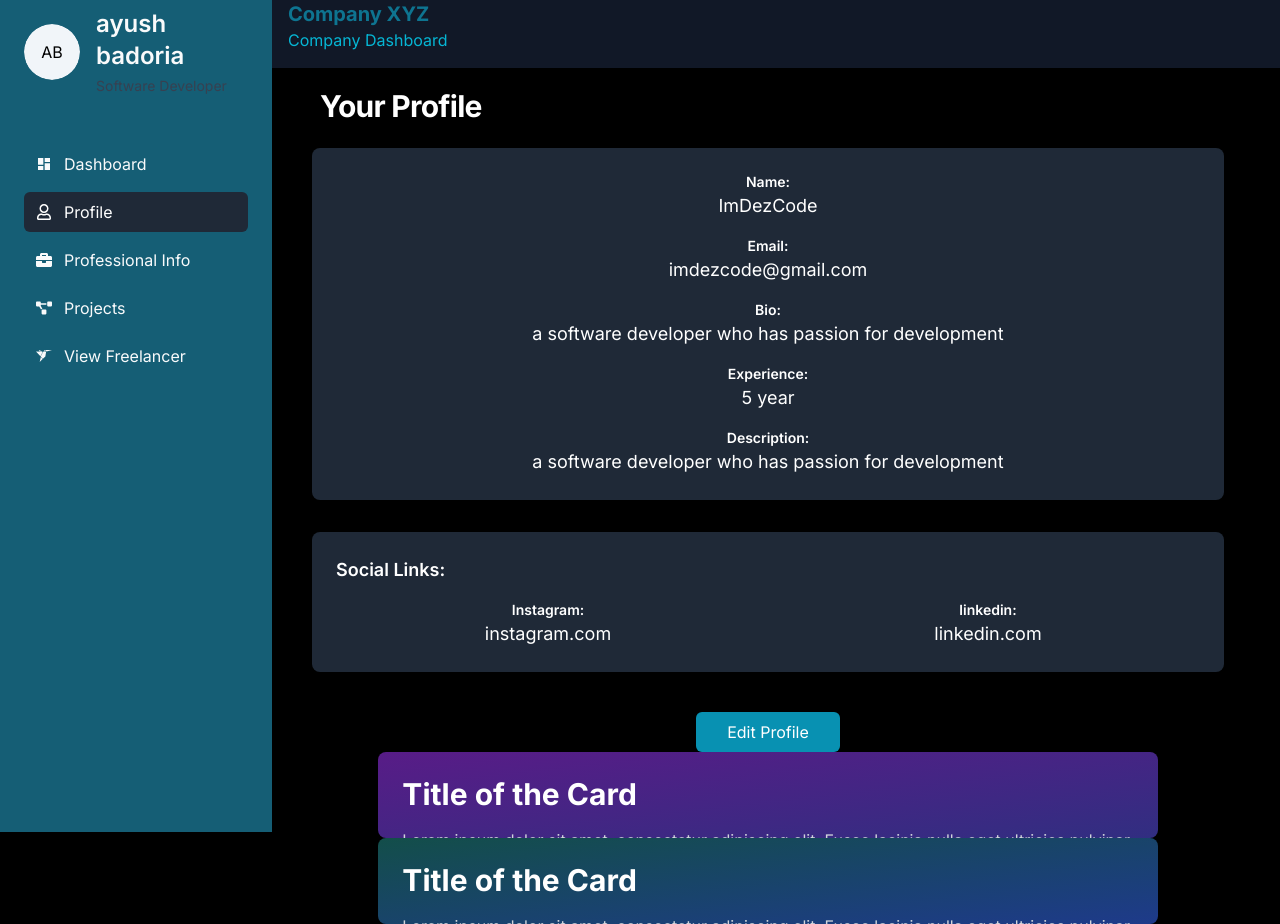
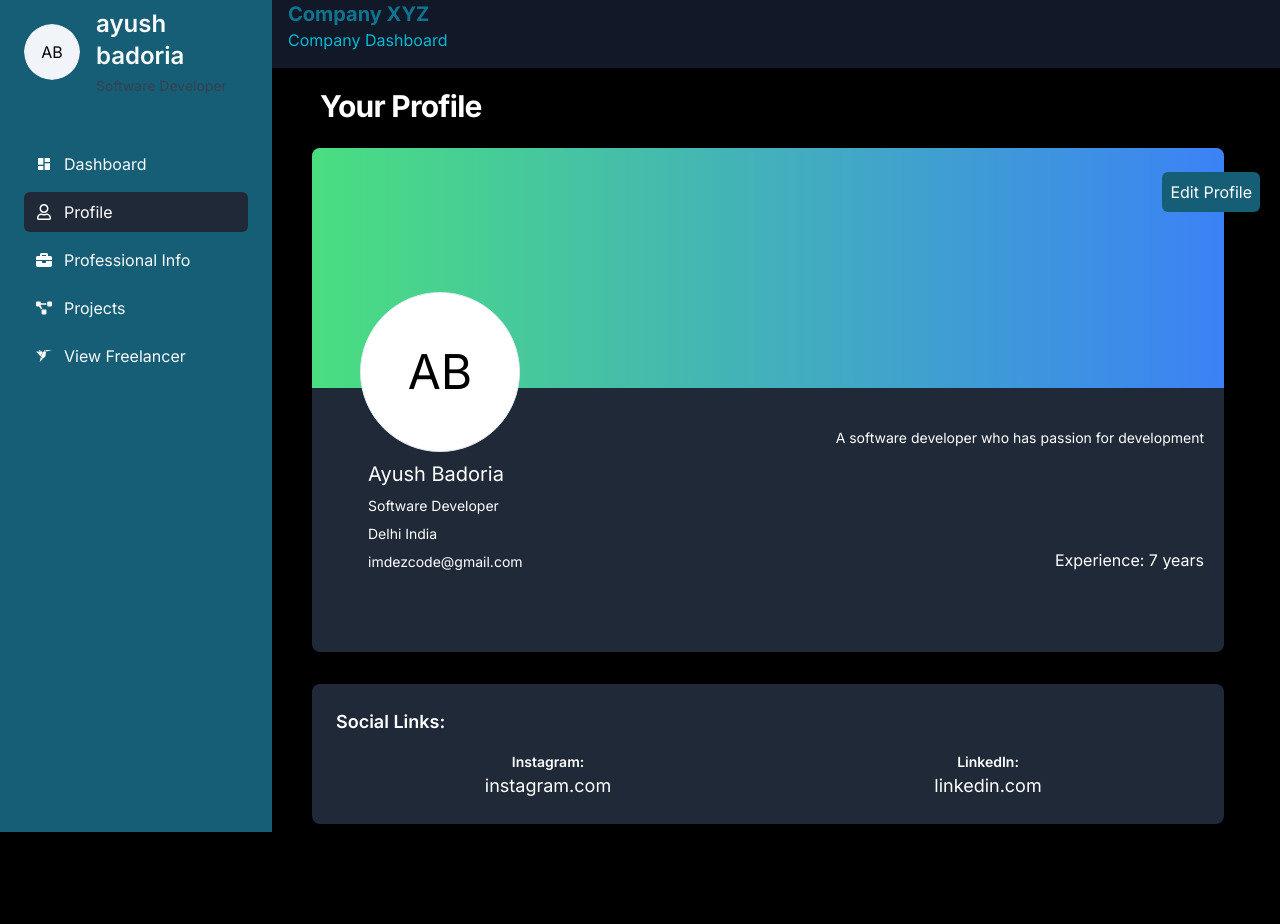
Before and after one commit to Aayushchauhan05/WorkNest, a Next.js app in the folder clientside/: page /companydashboard/personalinfo in a window 1280 px wide. Shown: the part 80-1004 px from the top of the page. After the commit the page ends 928 px from the top, so only its background shows below. Built offline with nearby package versions, Linux system fonts and the light colour scheme.

Commit message:
profile redsigned

```diff
--- a/clientside/src/Pagecomponents/Navbar.js
+++ b/clientside/src/Pagecomponents/Navbar.js
@@ -71,7 +71,7 @@ function Navbar() {
           )}
         </div>
         <button className="text-white md:hidden" onClick={toggleMenu}>
-        <IoMdMenu size={30}  color="white" />
+        <IoMdMenu size={30}   color="white" />
         </button>
         {isMenuOpen && (
           <div className="md:hidden h-[30rem] text-2xl p-20 text-white w-screen navlink ml-[-1rem] first:bg-red-500 flex flex-col items-center justify-center mt-[34rem] absolute bg-black">
--- a/clientside/src/app/companydashboard/personalinfo/page.js
+++ b/clientside/src/app/companydashboard/personalinfo/page.js
@@ -2,6 +2,7 @@
 import Link from "next/link";
 import { useState } from "react";
 import VerticalNav from '@/components/VerticalNav/VerticalNav';
+import bannerImg from '../../../../public/banner.jpg'
 
 import Header from "@/components/Header/Header";
 
@@ -33,7 +34,7 @@ function ProfilePage() {
   return (
     <>
       <div className="flex w-full h-screen ">
-        <VerticalNav isMenuOpen={isMenuOpen}   isActive={"profile"} toggleMenu={toggleMenu} isCompanyDashboard={true} userName={"ayush badoria"} userProfession={"Software Developer"} />
+        <VerticalNav isMenuOpen={isMenuOpen} isActive={"profile"} toggleMenu={toggleMenu} isCompanyDashboard={true} userName={"ayush badoria"} userProfession={"Software Developer"} />
         <div className="flex flex-col w-full">
           <Header
             companyName="Company XYZ"
@@ -42,34 +43,32 @@ function ProfilePage() {
             toggleMenu={toggleMenu}
 
           />
-          <div className="container flex flex-col md:pl-64 lg:pl-72 items-center max-h-screen ">
+          <div className="container flex flex-col md:pl-64 lg:pl-72 items-center max-h-screen relative">
 
             <div className="container flex flex-col items-center gap-8 p-6">
               {/* Personal Information Section */}
-              <section className="flex flex-col items-center w-full p-6 space-y-4 text-white bg-gray-800 rounded-lg shadow-lg">
+              <section className="flex flex-col items-center w-full relative h-full space-y-4 text-white bg-gray-800 rounded-lg shadow-lg">
+    <div className="relative bg-gradient-to-r from-green-400 to-blue-500 w-full h-[15rem] rounded-t-lg">
+        <div className="h-40 border bg-white w-40 absolute rounded-full top-36 left-[3.6rem] md:left-12 flex items-center justify-center">
+            <h2 className="text-black text-5xl">AB</h2>
+        </div>
+    </div>
 
-                <div className="flex flex-col items-center w-full">
-                  <p className="text-sm font-semibold">Name:</p>
-                  <span className="text-lg">ImDezCode</span>
-                </div>
-                <div className="flex flex-col items-center w-full">
-                  <p className="text-sm font-semibold">Email:</p>
-                  <span className="text-lg">imdezcode@gmail.com</span>
-                </div>
-                <div className="flex flex-col items-center w-full">
-                  <p className="text-sm font-semibold">Bio:</p>
-                  <span className="text-lg">a software developer who has passion for development</span>
-                </div>
-                <div className="flex flex-col items-center w-full">
-                  <p className="text-sm font-semibold">Experience:</p>
-                  <span className="text-lg">5 year</span>
-                </div>
-                <div className="flex flex-col items-center w-full">
-                  <p className="text-sm font-semibold">Description:</p>
-                  <span className="text-lg">a software developer who has passion for development</span>
-                </div>
+    <div className="pt-6 w-full flex flex-col md:flex-row justify-between pb-20">
+        <div className="md:ml-14 mt-8 flex flex-col gap-2 items-center md:items-start justify-center">
+            <h2 className="text-xl">Ayush Badoria</h2>
+            <p className="text-sm">Software Developer</p>
+            <p className="text-sm">Delhi India</p>
+            <p className="text-sm">imdezcode@gmail.com</p>
+        </div>
 
-              </section>
+        <div className="flex flex-col justify-between gap-2 items-center w-full px-[3rem] pt-2 md:p-0 md:relative">
+            <p className="text-sm md:absolute right-5">A software developer who has passion for development</p>
+            <p className="md:right-5 md:absolute md:bottom-0">Experience: 7 years</p>
+        </div>
+    </div>
+</section>
+
 
               {/* Social Links Section */}
               <section className="flex flex-col items-center justify-center w-full p-6 space-y-4 text-white bg-gray-800 rounded-lg shadow-lg">
@@ -78,11 +77,11 @@ function ProfilePage() {
                   <div className="flex items-center space-x-4">
                     <div className="flex flex-col items-center w-full">
                       <p className="text-sm font-semibold">Instagram:</p>
-                      <a className="text-lg">instagram.com</a>
+                      <a className="text-lg" href="https://instagram.com" target="_blank" rel="noopener noreferrer">instagram.com</a>
                     </div>
                     <div className="flex flex-col items-center w-full">
-                      <p className="text-sm font-semibold">linkedin:</p>
-                      <a className="text-lg">linkedin.com</a>
+                      <p className="text-sm font-semibold">LinkedIn:</p>
+                      <a className="text-lg" href="https://linkedin.com" target="_blank" rel="noopener noreferrer">linkedin.com</a>
                     </div>
                   </div>
                 </div>
@@ -93,44 +92,14 @@ function ProfilePage() {
 
             <button
               onClick={toggleModal}
-              className="items-end px-4 py-2 mt-4 text-white rounded-md w-36 bg-cyan-600 hover:bg-cyan-700"
+              className="items-end px-2 absolute py-2 mt-2 right-5 top-10 text-white rounded-md w-26 bg-cyan-800 hover:bg-cyan-700"
             >
               Edit Profile
             </button>
-            <div class="bg-gradient-to-br from-purple-900 to-indigo-900 rounded-lg shadow-xl overflow-hidden">
-  <div class="p-6">
-    <h2 class="text-3xl font-bold text-white mb-4">Title of the Card</h2>
-    <p class="text-gray-300">Lorem ipsum dolor sit amet, consectetur adipiscing elit. Fusce lacinia nulla eget ultricies pulvinar.</p>
-    <div class="flex items-center mt-6">
-      <img class="w-10 h-10 rounded-full" src="https://via.placeholder.com/50" alt="Avatar"/>
-      <p class="text-sm text-gray-300 ml-2">John Doe</p>
-    </div>
-  </div>
-  <img class="w-full h-32 object-cover object-center" src="https://via.placeholder.com/600x200" alt="Blockchain Image"/>
-  <div class="p-6 flex justify-between items-center">
-    <button class="bg-purple-600 hover:bg-purple-700 text-white py-2 px-4 rounded focus:outline-none focus:ring-2 focus:ring-purple-500">Action</button>
-    <span class="text-xs uppercase font-semibold tracking-wider text-gray-300">May 12, 2024</span>
-  </div>
-</div>
 
-<div class="bg-gradient-to-br from-teal-900 to-blue-900 rounded-lg shadow-xl overflow-hidden">
-  <div class="p-6">
-    <h2 class="text-3xl font-bold text-white mb-4">Title of the Card</h2>
-    <p class="text-gray-300">Lorem ipsum dolor sit amet, consectetur adipiscing elit. Fusce lacinia nulla eget ultricies pulvinar.</p>
-    <div class="flex items-center mt-6">
-      <img class="w-10 h-10 rounded-full" src="https://via.placeholder.com/50" alt="Avatar"/>
-      <p class="text-sm text-gray-300 ml-2">John Doe</p>
-    </div>
-  </div>
-  <img class="w-full h-32 object-cover object-center" src="https://via.placeholder.com/600x200" alt="Blockchain Image"/>
-  <div class="p-6 flex justify-between items-center">
-    <button class="bg-teal-600 hover:bg-teal-700 text-white py-2 px-4 rounded focus:outline-none focus:ring-2 focus:ring-teal-500">Action</button>
-    <span class="text-xs uppercase font-semibold tracking-wider text-gray-300">May 12, 2024</span>
-  </div>
-</div>
           </div>
-        </div>
-      </div>
+        </div >
+      </div >
 
       {isModalOpen && (
         <ModalProfileForm
@@ -138,7 +107,8 @@ function ProfilePage() {
           onClose={toggleModal}
           onUpdate={handleProfileUpdate}
         />
-      )}
+      )
+      }
     </>
   );
 }
@@ -221,9 +191,6 @@ function ModalProfileForm({ profile, onClose, onUpdate }) {
             >
               Save
             </button>
-
-
-
           </div>
         </form>
       </div>
```
Also changed, not shown: clientside/src/app/freelancerDashboard/profile/page.js (+1 -25 lines), clientside/public/banner.jpg (added).
